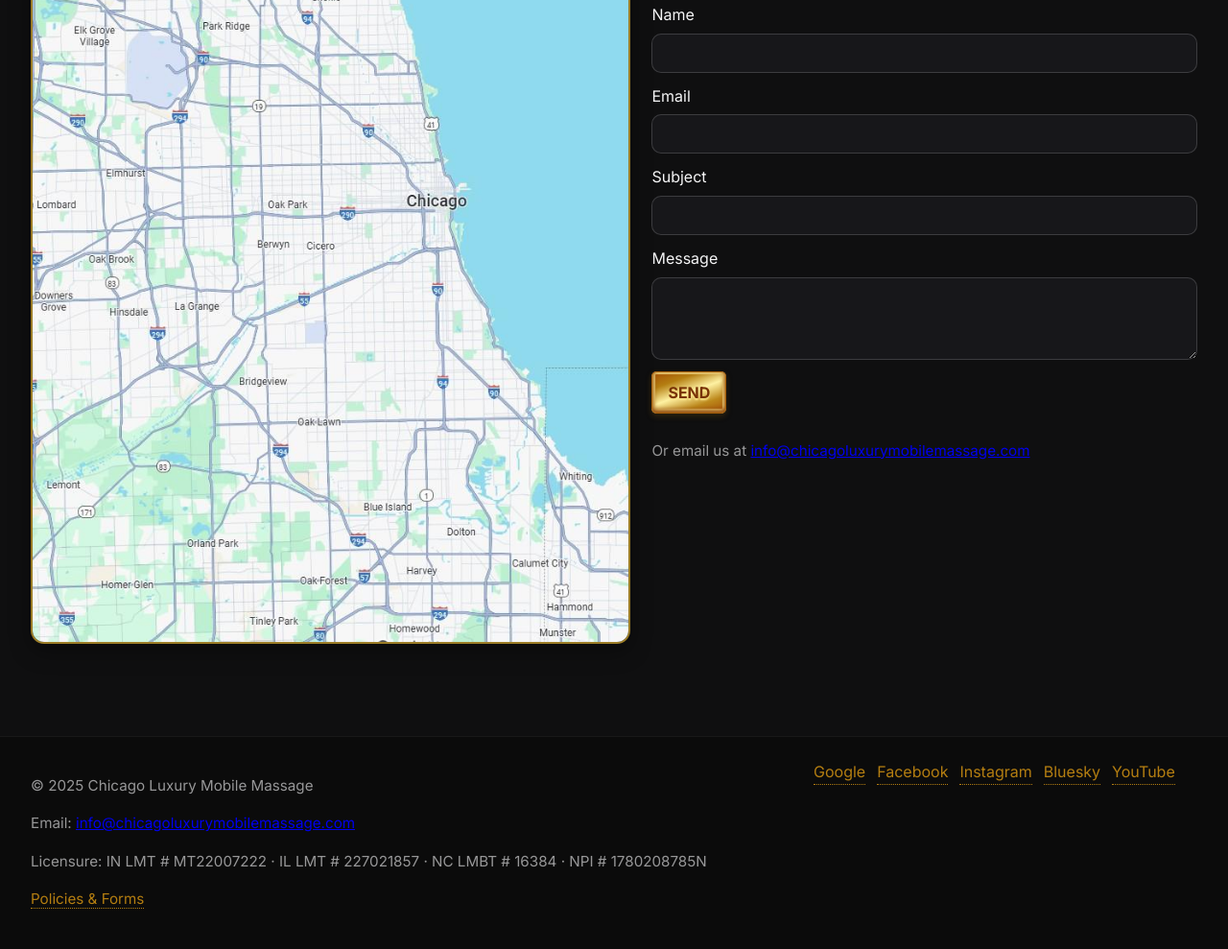
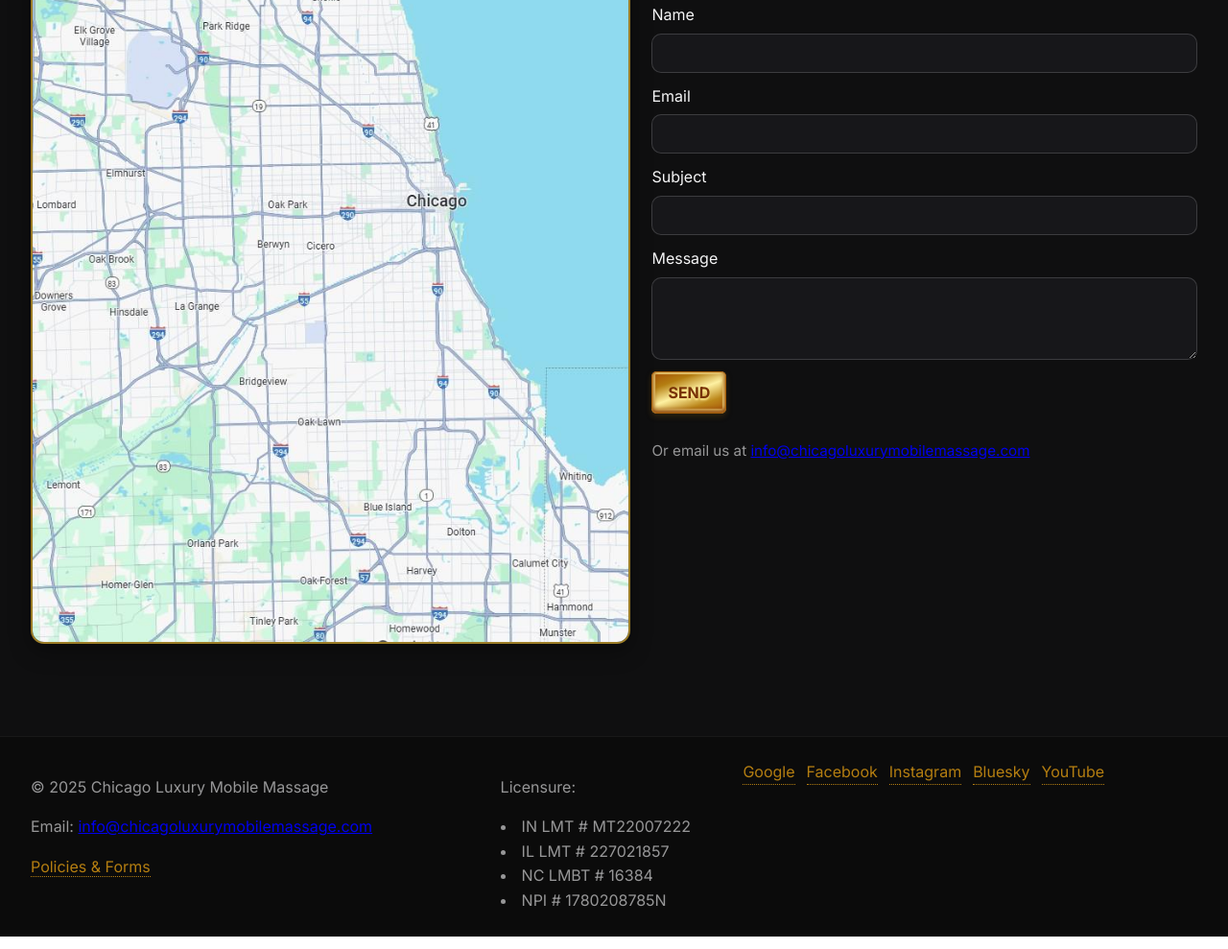
Before and after one commit to Emmalani3/CLMM-0, a plain HTML site: page index.html in a window 1280 px wide. Shown: the part 1830-2819 px from the top of the page at 96% size. Drawn offline with nearby package versions, Linux system fonts and the light colour scheme.

Commit message:
fix footer layout

```diff
--- a/css/style.css
+++ b/css/style.css
@@ -66,9 +66,10 @@ h3{ font-size:clamp(1rem,2vw,1.5rem); margin:.2em 0 .5em; }
 .nav__toggle{ display:none; }
 .site-footer{ background:var(--black); border-top:1px solid rgba(255,255,255,.06); margin-top:48px; }
 .footer__inner{ padding:24px 0; display:grid; gap:16px; }
-.footer__meta{ color:var(--muted); font-size:.95rem; }
-.footer__grid{ display:grid; gap:16px; grid-template-columns:1fr; }
-.footer__social{ display:flex; gap:12px; align-items:center; }
+.footer__license,
+.footer__meta{ color:var(--muted); }
+.footer__grid{ display:grid; gap:16px; grid-template-columns:2fr 1fr 2fr; }
+.footer__social{ display:flex; gap:12px; text-align: right;}
 .hero{ padding:72px 0 40px; display:grid; align-items:center; }
 .hero__title{ color:var(--white); width: 50vw; }
 .hero__subtitle{ color: #fef1a2; margin:.5em 0 1em; }
@@ -167,7 +168,7 @@ h3{ font-size:clamp(1rem,2vw,1.5rem); margin:.2em 0 .5em; }
 @media (min-width: 860px){
   .grid--2{ grid-template-columns:1.1fr 1fr; }
   .grid--3{ grid-template-columns:1fr 2fr; }
-  .footer__grid{ grid-template-columns: 2fr 1fr; }
+  /*.footer__grid{ grid-template-columns: 2fr 1fr; }*/
   .header__inner{ padding:16px 0; }
   .hero{ padding:96px 0 56px; }
 }
--- a/js/main.js
+++ b/js/main.js
@@ -61,8 +61,14 @@ function renderFooter() {
         <div class="footer__meta">
           <p>© <span id="yr">${year}</span> Chicago Luxury Mobile Massage</p>
           <p>Email: <a href="mailto:info@chicagoluxurymobilemassage.com">info@chicagoluxurymobilemassage.com</a></p>
-          <p>Licensure: IN LMT # MT22007222 · IL LMT # 227021857 · NC LMBT # 16384 · NPI # 1780208785N</p>
           <p><a class="link" href="policies.html">Policies & Forms</a></p>
+        </div>
+        <div class="footer__license">
+          <p>Licensure:</p>
+          <li>IN LMT # MT22007222</li>
+          <li>IL LMT # 227021857</li>
+          <li>NC LMBT # 16384</li>
+          <li>NPI # 1780208785N</li>
         </div>
         <div>
           <div class="footer__social">
```
